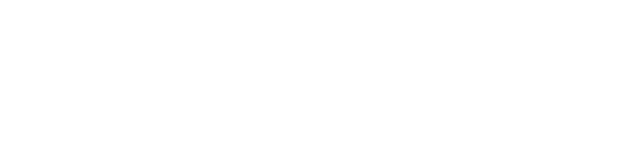
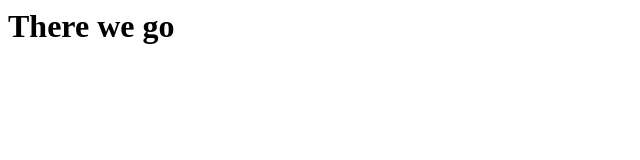
Before and after one commit to sbkillmer/Modern-Cloud, a plain HTML site: page index.html in a window 1280 px wide. Shown: the whole page, without its empty margins (0-640 px from the left). Drawn offline with Linux system fonts and the light colour scheme.

```diff
--- a/index.html
+++ b/index.html
@@ -1 +1 @@
-<h1>
+<h1> There we go <h1>
```
